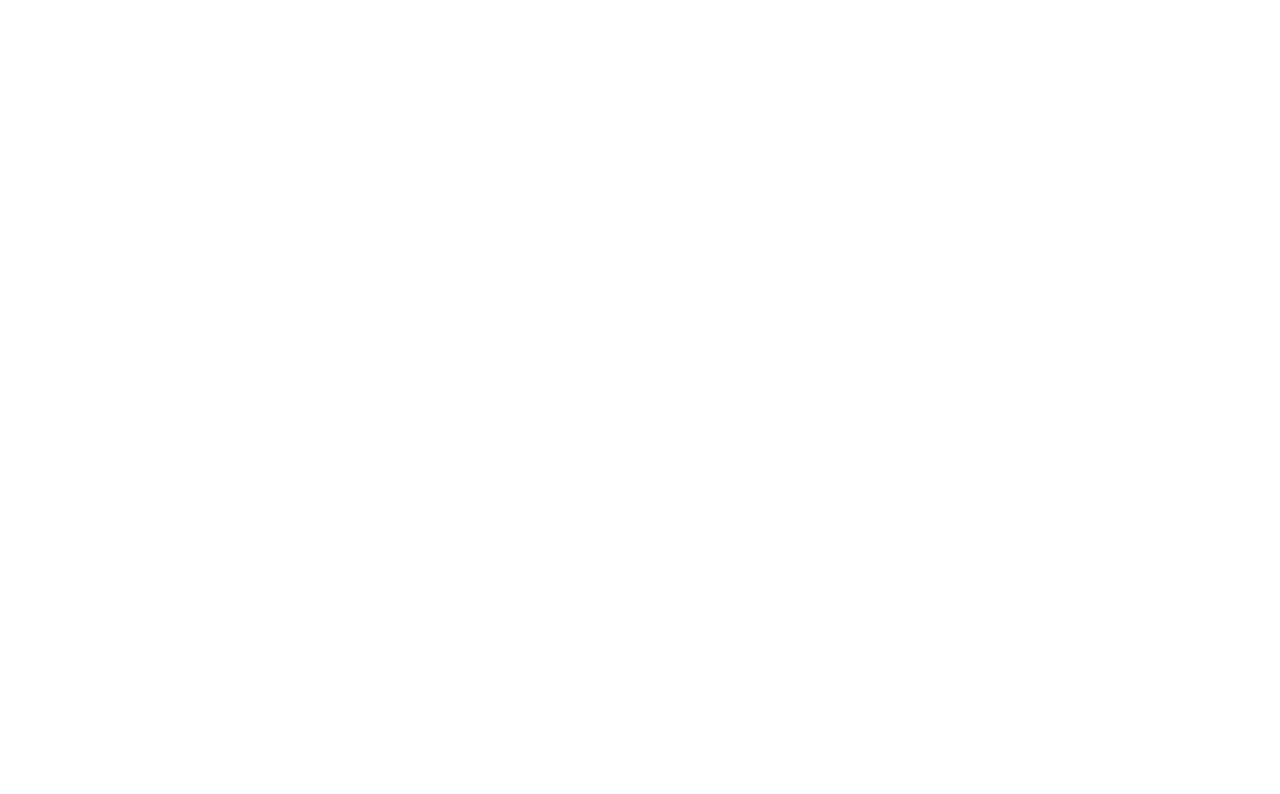
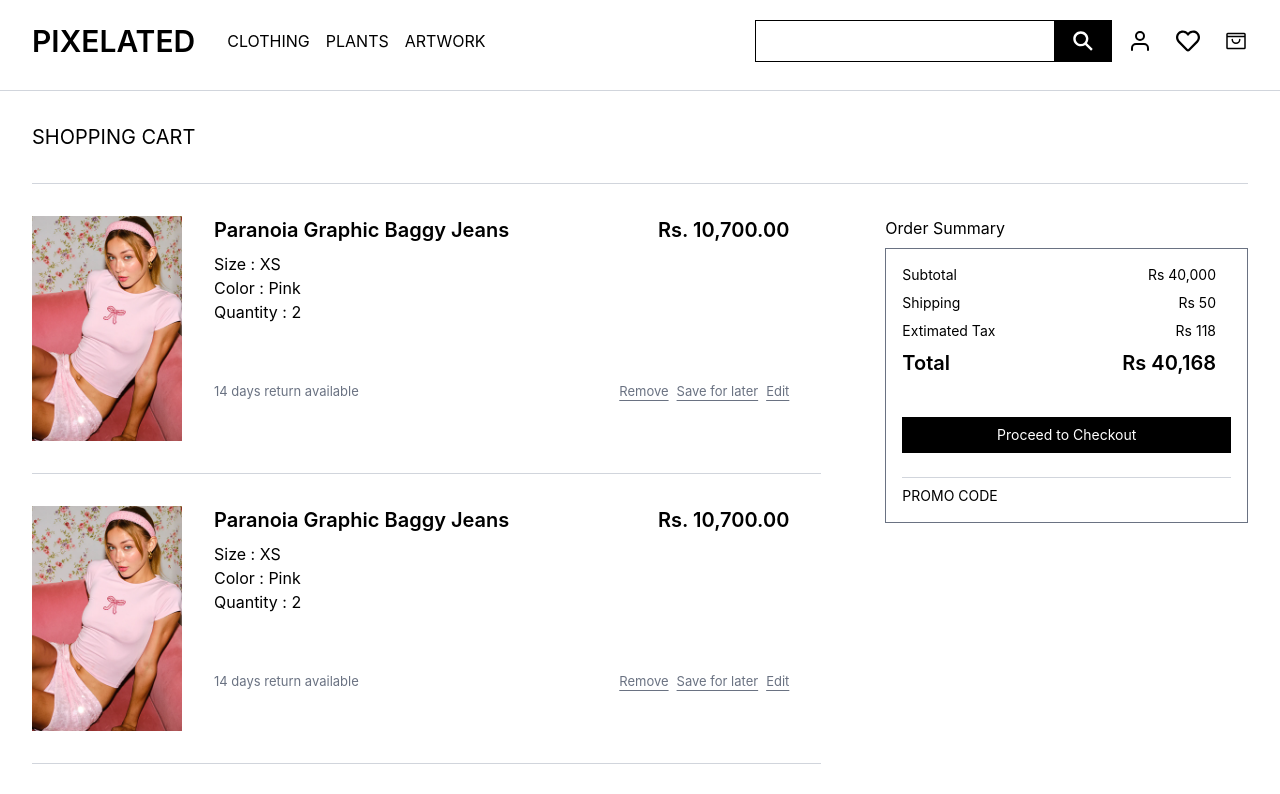
Before and after one commit to Kajol-m/pixelated, a React (Vite) app in the folder frontend/: page /shoppingcart in a window 1280 px wide. Before the commit this address had no page. Shown: the top 794 px of the page. Built offline with nearby package versions, Linux system fonts and the light colour scheme.

Commit message:
Shopping bag structure added

```diff
--- a/frontend/src/App.tsx
+++ b/frontend/src/App.tsx
@@ -4,6 +4,7 @@
 import ProductDetails from "./pages/ProductDetails/ProductDetails";
 import Registration from "./pages/Registration/Registration";
 import Login from "./pages/Login/Login";
+import ShoppingCart from "./pages/Shopping-cart/ShoppingCart";
 function App() {
 
   return (
@@ -13,6 +14,7 @@
       <Route path="/outfits" element={<Outfits/>}/>
       <Route path="/product" element={<ProductDetails/>}/>
       <Route path="/login" element={<Login/>} />
+      <Route path="/shoppingcart" element={<ShoppingCart/>}/>
       <Route path="/registration" element={<Registration fullName={""} email={""} password={""} confirmPassword={""}/>}/>
     </Routes>
 
--- a/frontend/src/pages/ProductDetails/ProductDetails.tsx
+++ b/frontend/src/pages/ProductDetails/ProductDetails.tsx
@@ -9,7 +9,8 @@
       <div className="">
         <Header />
       </div>
-      <div className="flex flex-row  border-t-1 border-gray-300 mt-[90px] pt-[50px] ml-[100px] mr-[150px] pb-[100px]">
+      <hr className="border-gray-300 mt-[90px]" />
+      <div className="flex flex-row pt-[50px] ml-[100px] mr-[150px] pb-[100px]">
         <div className="w-1/2 ">
           <ImageDetails />
         </div>
--- /dev/null
+++ b/frontend/src/pages/Shopping-cart/CartProduct.tsx
@@ -0,0 +1,32 @@
+const CartProduct: React.FC = () => {
+  return (
+    <>
+      <div className="flex flex-row pb-8 pt-8 mr-8 ml-8 border-b border-gray-300 relative ">
+        <div className="w-[150px]">
+          <img src="/Pink-bow-top.webp" alt="" />
+        </div>
+        <div className="flex flex-col gap-2 pl-8 ">
+          <div className="flex flex-row text-xl font-semibold">
+            <p className="">Paranoia Graphic Baggy Jeans</p>
+            <p className="absolute right-8">Rs. 10,700.00</p>
+          </div>
+          <div className="">
+            <p>Size : XS</p>
+            <p>Color : Pink</p>
+            <p>Quantity : 2</p>
+            {/*Increment-Decrement*/}
+          </div>
+          <div className="flex flex-row gap-8 text-gray-500 pt-[50px] text-[13px]">
+            <p className="">14 days return available</p>
+            <div className="absolute flex right-8 gap-2 underline underline-offset-4">
+              <button>Remove</button>
+              <button>Save for later</button>
+              <button>Edit</button>
+            </div>
+          </div>
+        </div>
+      </div>
+    </>
+  );
+};
+export default CartProduct;
--- /dev/null
+++ b/frontend/src/pages/Shopping-cart/CheckoutCart.tsx
@@ -0,0 +1,35 @@
+import Button from "../../components/Button/Button";
+
+const CheckoutCart:React.FC=()=>{
+    return(
+        <div className="relative">
+        <h1 className="pb-2">Order Summary</h1>
+        <div className=" flex flex-col border border-gray-500 text-sm gap-2 p-4">
+           <div className="flex flex-row">
+            <p>Subtotal</p>
+            <p className="absolute right-8">Rs 40,000</p>
+           </div>
+           <div className="flex flex-row">
+            <p>Shipping</p>
+            <p className="absolute right-8">Rs 50</p>
+           </div>
+           <div className="flex flex-row">
+            <p>Extimated Tax</p>
+            <p className="absolute right-8">Rs 118</p>
+           </div>
+           <div className="flex flex-row font-semibold text-xl">
+            <p>Total</p>
+            <p className="absolute right-8">Rs 40,168</p>
+           </div>
+           <div className="w-full pt-8">
+            <Button variant="signup-signin" onClick={()=>{}} className="w-full">Proceed to Checkout</Button>
+           </div>
+           <hr className="border-gray-300 mt-4" />
+           <div>
+            <p>PROMO CODE</p>
+           </div>
+        </div>
+        </div>
+    )
+}
+export default CheckoutCart;
--- /dev/null
+++ b/frontend/src/pages/Shopping-cart/ShoppingCart.tsx
@@ -0,0 +1,36 @@
+import Footer from "../../components/Footer/Footer";
+import Header from "../../components/Header/Header";
+import TrendingItems from "../MainPage/TrendingItems";
+import CartProduct from "./CartProduct";
+import CheckoutCart from "./CheckoutCart";
+
+const ShoppingCart: React.FC = () => {
+  return (
+    <>
+      <Header />
+      <hr className="border-gray-300 mt-[90px]" />
+      <p className="text-xl ml-8 pr-8 mr-2 pt-8">SHOPPING CART</p>
+      <hr className="border-gray-300  mr-8 ml-8 mt-8" />
+      <div className="flex flex-row">
+        <div className="w-2/3 pb-8">
+          <CartProduct />
+          <CartProduct />
+          <CartProduct />
+        </div>
+        <div className="w-1/3 p-8">
+        <div className="sticky top-[100px] pb-[100px]">
+            <CheckoutCart />
+        </div>
+        </div>
+      </div>
+
+      <div>
+        <p className="pl-8 ml-6 pr-8 mr-2 pt-8">YOU MAY ALSO LIKE</p>
+        <TrendingItems />
+      </div>
+
+      <Footer />
+    </>
+  );
+};
+export default ShoppingCart;
```
Also changed, not shown: frontend/src/pages/ProductDetails/ProductPolicyCard.tsx (added), 1 other file (tests, documents, lock files or other folders).
